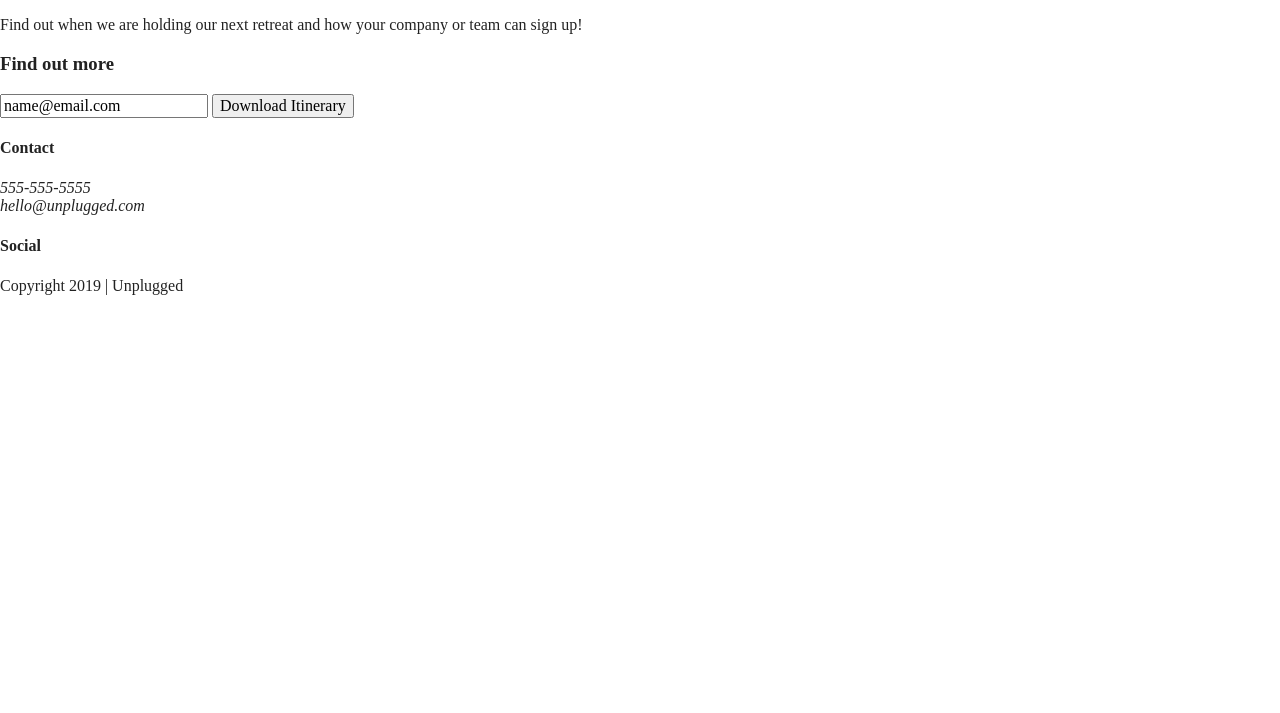
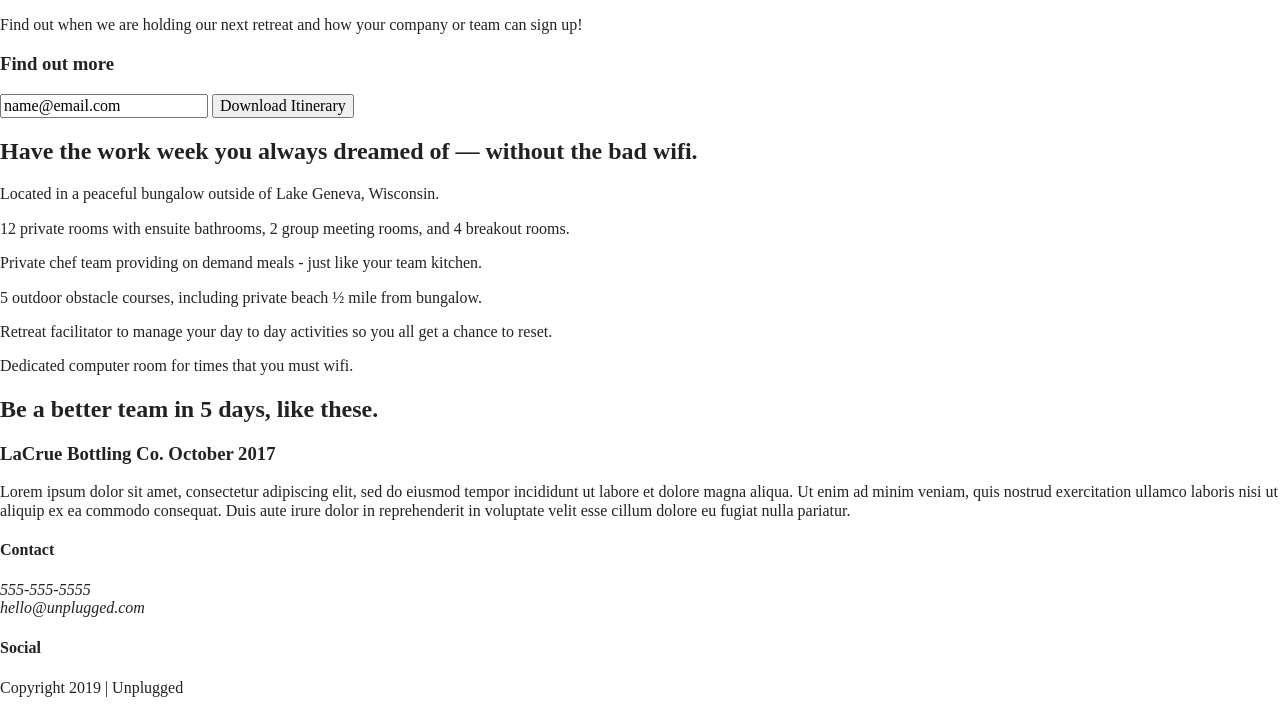
Before and after one commit to khency-h/206-unplugged-retreat, a website built with Parcel: page index.html in a window 1280 px wide. Shown: the part 176-889 px from the top of the page. Before the commit the page ends 800 px from the top, so only its background shows below. Built offline with nearby package versions, Linux system fonts and the light colour scheme.

Commit message:
Finished coding homepage html

```diff
--- a/index.html
+++ b/index.html
@@ -61,6 +61,58 @@
     </aside>
     <!-- aside content wrapper ends -->
 
+    <section class="features">
+      <div class="content-wrapper">
+        <h2>Have the work week you always dreamed of &#8212; without the bad wifi.</h2>
+        <div class="features-items">
+          <article>
+            <p class="fontawesome-icon"></p>
+            <p class="features-item-description">Located in a peaceful bungalow outside of Lake Geneva, Wisconsin.</p>
+          </article>
+
+          <article>
+            <p class="fontawesome-icon"></p>
+            <p class="features-item-description">12 private rooms with ensuite bathrooms, 2 group meeting rooms, and 4 breakout rooms.</p>
+          </article>
+
+          <article>
+            <p class="fontawesome-icon"></p>
+            <p class="features-item-description">Private chef team providing on demand meals - just like your team kitchen.</p>
+          </article>
+
+          <article>
+            <p class="fontawesome-icon"></p>
+            <p class="features-item-description">5 outdoor obstacle courses, including private beach &#189; mile from bungalow.</p>
+          </article>
+
+          <article>
+            <p class="fontawesome-icon"></p>
+            <p class="features-item-description">Retreat facilitator to manage your day to day activities so you all get a chance to reset.</p>
+          </article>
+
+          <article>
+            <p class="fontawesome-icon"></p>
+            <p class="features-item-description">Dedicated computer room for times that you must wifi.</p>
+          </article>
+        </div>
+      </div>
+    </section>
+
+      <section class="reviews">
+        <div class="content-wrapper">
+          <h2>Be a better team in 5 days, like these.</h2>
+          <article>
+            <div>
+              <h3>LaCrue Bottling Co. October 2017</h3>
+              <p>Lorem ipsum dolor sit amet, consectetur adipiscing elit, sed do eiusmod tempor incididunt ut labore et dolore magna aliqua.
+                Ut enim ad minim veniam, quis nostrud exercitation ullamco laboris nisi ut aliquip ex ea commodo consequat. Duis aute irure dolor
+                in reprehenderit in voluptate velit esse cillum dolore eu fugiat nulla pariatur.
+              </p>
+            </div>
+          </article>
+        </div>
+      </section>
+
   </main>
   <!-- main wrapper -->
 
```
